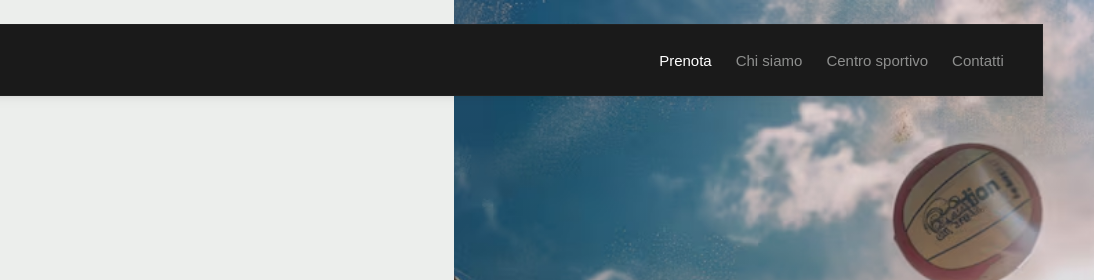
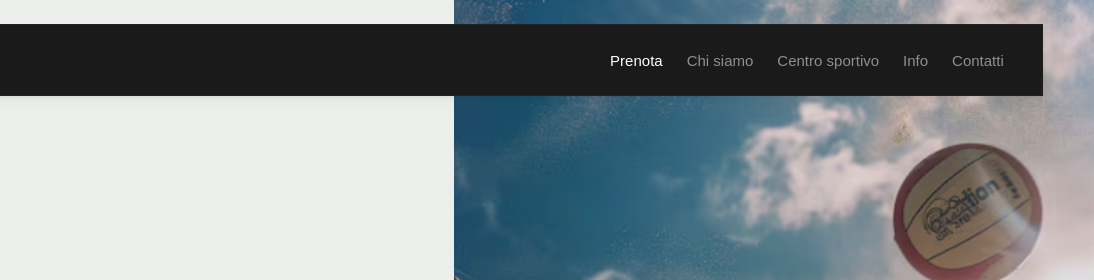
Before and after one commit to RobertoRusso01/icos-newUI-stage, a plain HTML site: page index.html in a window 1280 px wide. Shown: the top 280 px of the page, 186-1280 px from the left. Drawn offline with nearby package versions, Linux system fonts and the light colour scheme.

Commit message:
menu: addings

```diff
--- a/index.html
+++ b/index.html
@@ -66,6 +66,7 @@
               </li>
               <li><a class="smoothscroll" href="#about">Chi siamo</a></li>
               <li><a class="smoothscroll" href="#works">Centro sportivo</a></li>
+              <li><a class="smoothscroll" href="#numbers">Info</a></li>
               <li><a class="smoothscroll" href="#footer">Contatti</a></li>
             </ul>
             <!-- s-header__menu-links -->
```
